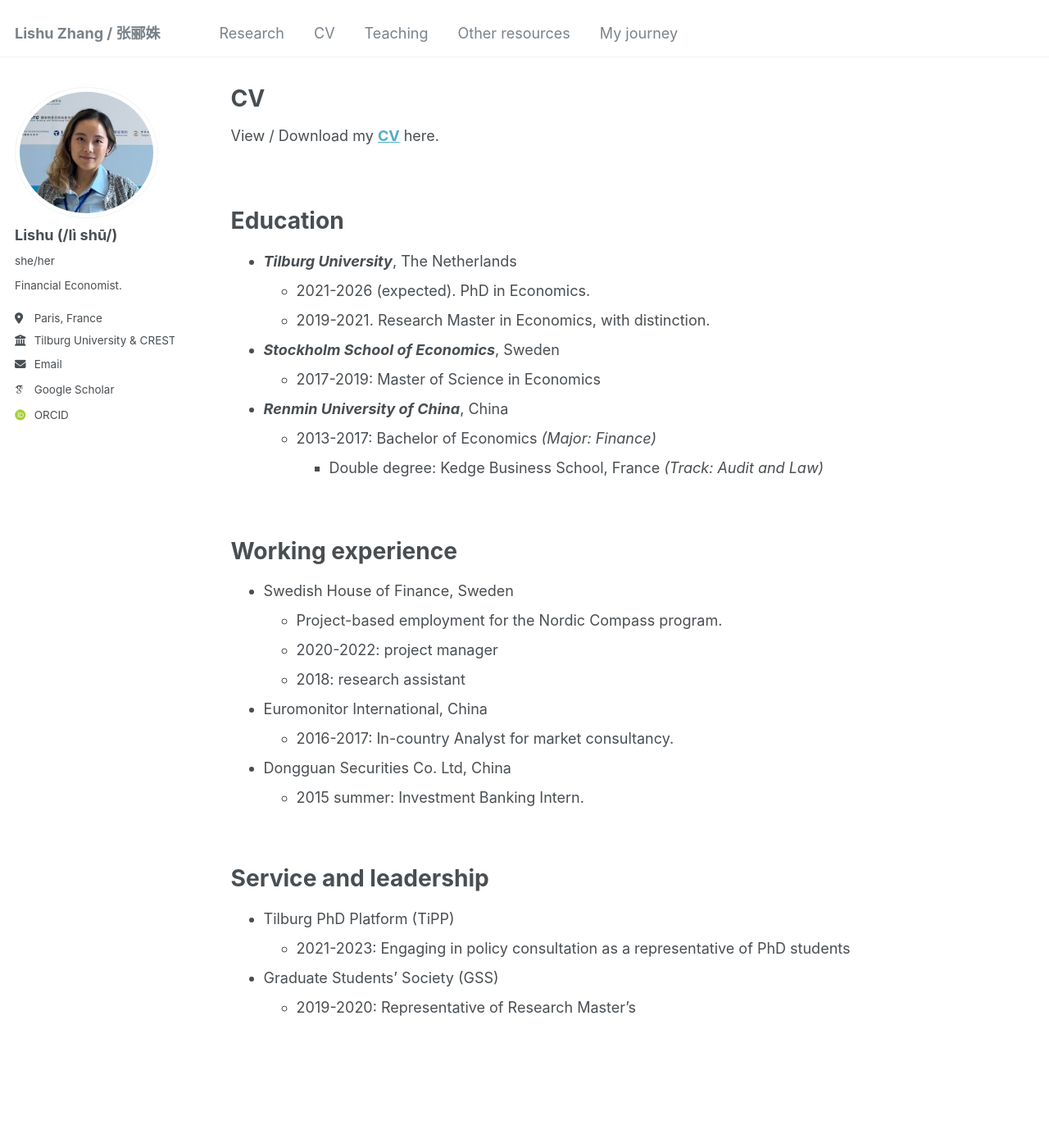
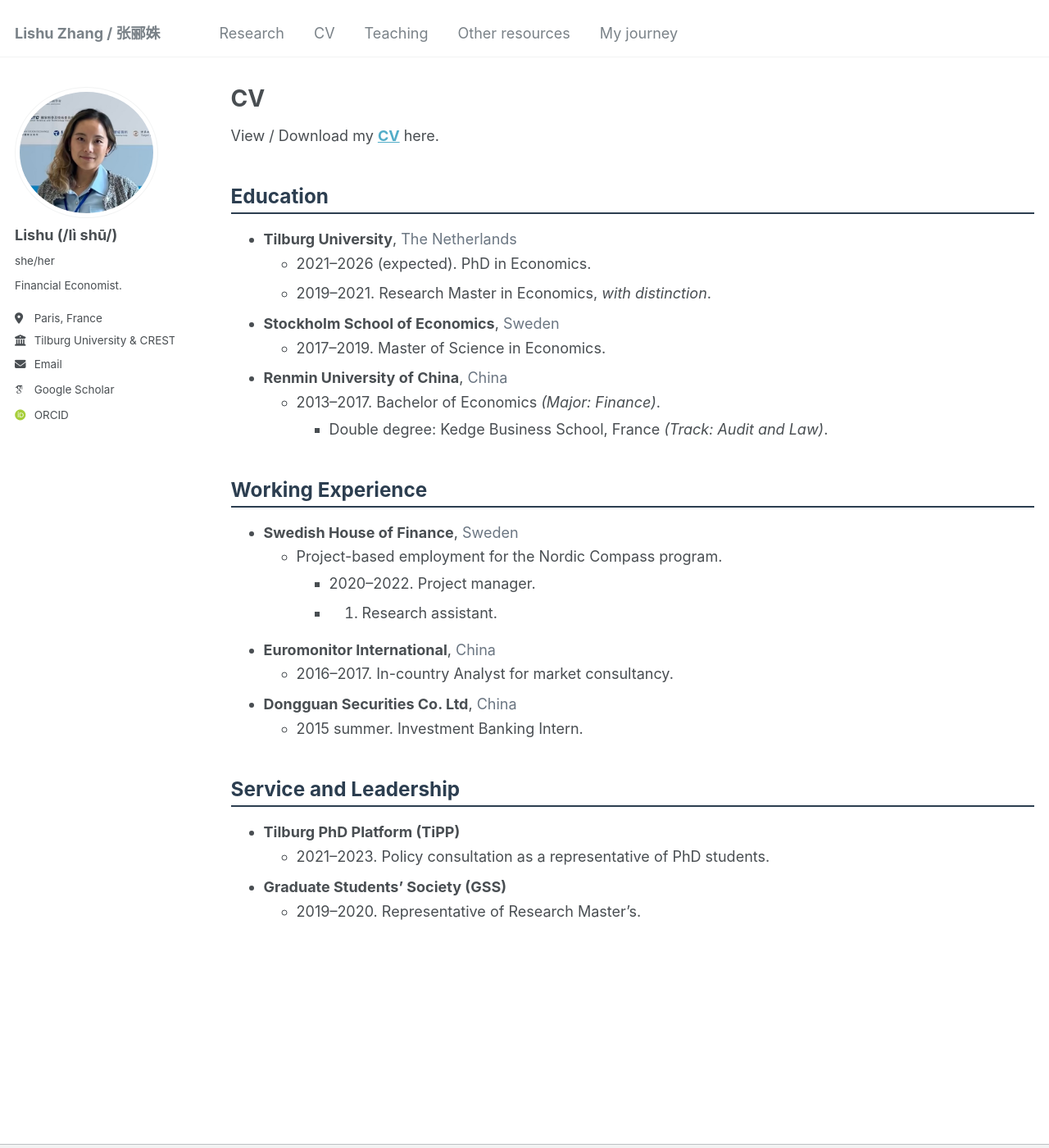
Before and after one commit to LishuZ/LishuZ.github.io, a Jekyll site: the page built from _pages/cv.md, in a window 1280 px wide and 1400 px high. Shown: the whole window at 82% size. Built offline with Jekyll 4.4.1, drawn with Linux system fonts in a browser that asks for light colours; some web fonts are replaced; part of the change alters nothing that is shown.

Commit message:
Tidy CV: clean slate section headers, bold institutions, better spacing
Co-Authored-By: Claude Opus 4.8 (1M context) <noreply@anthropic.com>

```diff
--- a/_pages/cv.md
+++ b/_pages/cv.md
@@ -6,44 +6,56 @@ author_profile: true
 redirect_from:
   - /resume
 ---
-View / Download my **[CV](https://www.dropbox.com/scl/fi/qijnx8gppf8potsj0bdlx/cv.pdf?rlkey=424j0xubetuhuwn012fmc4hv2&st=tz7lhm3o&dl=0)** here.
 
 {% include base_path %}
 
-<br/>
+View / Download my **[CV](https://www.dropbox.com/scl/fi/qijnx8gppf8potsj0bdlx/cv.pdf?rlkey=424j0xubetuhuwn012fmc4hv2&st=tz7lhm3o&dl=0)** here.
 
-Education
-======
-* _**Tilburg University**_, The Netherlands
-  * 2021-2026 (expected). PhD in Economics.
-  * 2019-2021. Research Master in Economics, with distinction.
-<br/>
-* _**Stockholm School of Economics**_, Sweden
-  * 2017-2019: Master of Science in Economics
-<br/>
-* _**Renmin University of China**_, China
-  * 2013-2017: Bachelor of Economics _(Major: Finance)_
-    * Double degree: Kedge Business School, France _(Track: Audit and Law)_
-<br/>
-<br/>
+<style>
+.cv h2 {
+  font-size: 1.35em;
+  font-weight: 700;
+  color: #2c3e50;
+  border-bottom: 2px solid #2c3e50;
+  padding-bottom: 0.2em;
+  margin: 1.9em 0 0.7em;
+}
+.cv ul { margin: 0.3em 0 1em; }
+.cv > ul > li { margin: 0.55em 0; line-height: 1.5; }
+.cv > ul > li > ul { margin: 0.15em 0 0.4em; }
+.cv .org { font-weight: 700; }
+.cv .place { color: #6b7682; }
+</style>
 
-Working experience
-======
-* Swedish House of Finance, Sweden
-  *   Project-based employment for the Nordic Compass program.
-    *   2020-2022: project manager
-    *   2018: research assistant
-* Euromonitor International, China
-  * 2016-2017: In-country Analyst for market consultancy.
-* Dongguan Securities Co. Ltd, China
-  * 2015 summer: Investment Banking Intern.
+<div class="cv" markdown="1">
 
-<br/>
+## Education
 
-Service and leadership
-======
-* Tilburg PhD Platform (TiPP)
-  * 2021-2023: Engaging in policy consultation as a representative of PhD students
+* <span class="org">Tilburg University</span>, <span class="place">The Netherlands</span>
+  * 2021–2026 (expected). PhD in Economics.
+  * 2019–2021. Research Master in Economics, _with distinction_.
+* <span class="org">Stockholm School of Economics</span>, <span class="place">Sweden</span>
+  * 2017–2019. Master of Science in Economics.
+* <span class="org">Renmin University of China</span>, <span class="place">China</span>
+  * 2013–2017. Bachelor of Economics _(Major: Finance)_.
+    * Double degree: Kedge Business School, France _(Track: Audit and Law)_.
 
-* Graduate Students’ Society (GSS)
-  *  2019-2020: Representative of Research Master’s
+## Working Experience
+
+* <span class="org">Swedish House of Finance</span>, <span class="place">Sweden</span>
+  * Project-based employment for the Nordic Compass program.
+    * 2020–2022. Project manager.
+    * 2018. Research assistant.
+* <span class="org">Euromonitor International</span>, <span class="place">China</span>
+  * 2016–2017. In-country Analyst for market consultancy.
+* <span class="org">Dongguan Securities Co. Ltd</span>, <span class="place">China</span>
+  * 2015 summer. Investment Banking Intern.
+
+## Service and Leadership
+
+* <span class="org">Tilburg PhD Platform (TiPP)</span>
+  * 2021–2023. Policy consultation as a representative of PhD students.
+* <span class="org">Graduate Students’ Society (GSS)</span>
+  * 2019–2020. Representative of Research Master’s.
+
+</div>
```
